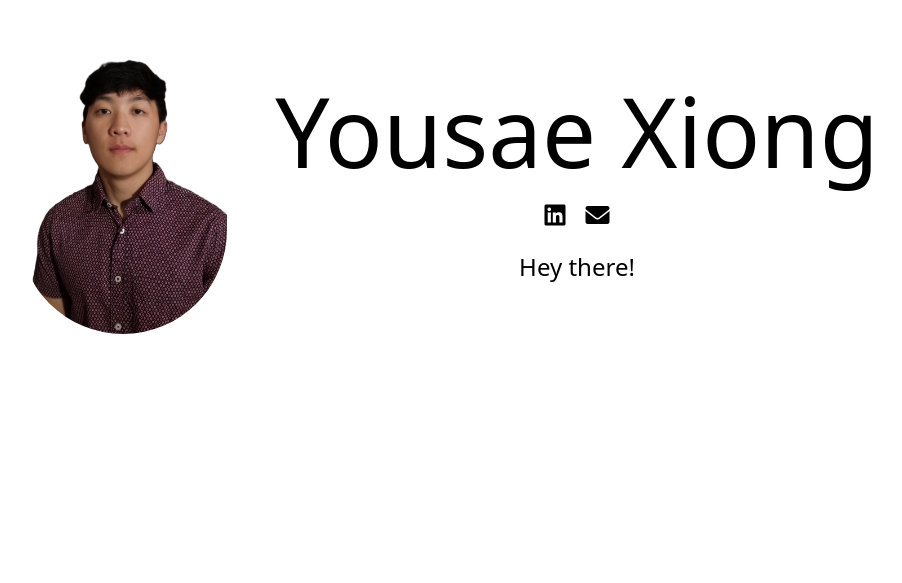
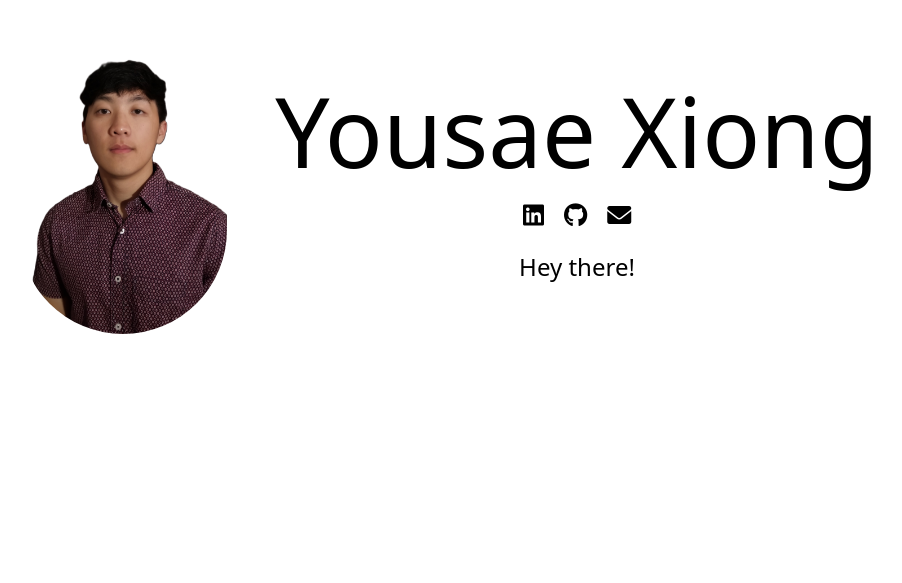
Before and after one commit to YouX24/youx.github.io, a React (Vite) app: page / in a window 1280 px wide. Shown: the part 217-800 px from the top of the page, without its empty margins (191-1093 px from the left). Built offline with nearby package versions, Linux system fonts and the light colour scheme.

Commit message:
added gh action

```diff
--- a/src/components/Intro.jsx
+++ b/src/components/Intro.jsx
@@ -9,7 +9,7 @@ const Intro = () => {
                 <h1 className="text-8xl">Yousae Xiong</h1>
                 <div className='flex gap-5'>
                     <a className="" href="https://www.linkedin.com/in/yousaexiong/" target="_blank" rel="noopener noreferrer"><i className="fa-brands fa-linkedin text-2xl"></i></a>
-                    {/* <a className="" href="https://github.com/YouX24" target="_blank" rel="noopener noreferrer"><i className="fa-brands fa-github text-2xl"></i></a> */}
+                    <a className="" href="https://github.com/YouX24" target="_blank" rel="noopener noreferrer"><i className="fa-brands fa-github text-2xl"></i></a>
                     <a className="" href="mailto:x.yousae@gmail.com"><i className="fa-solid fa-envelope text-2xl"></i></a>
                 </div>
                 <p className="text-2xl">{introArr[0]}</p>
```
